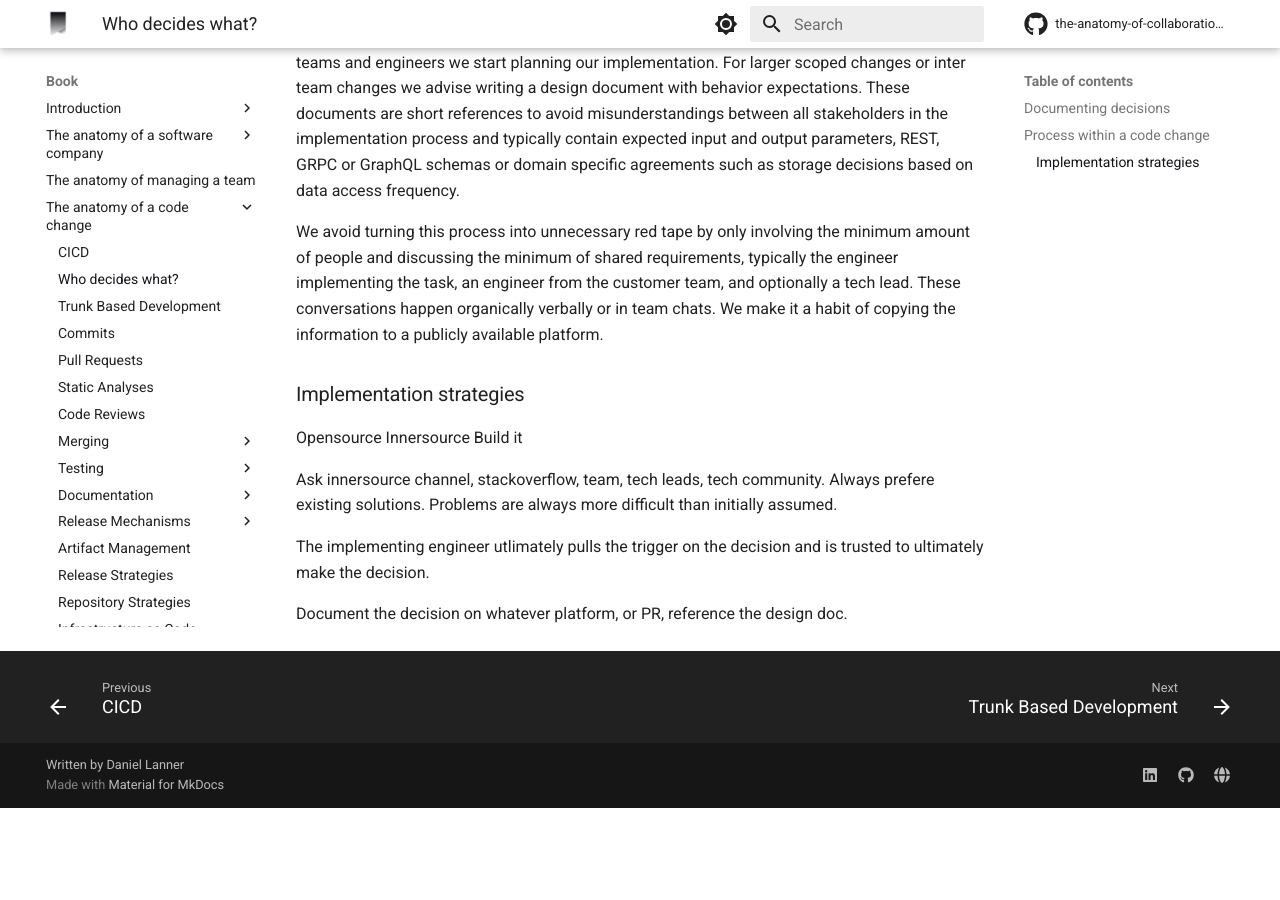
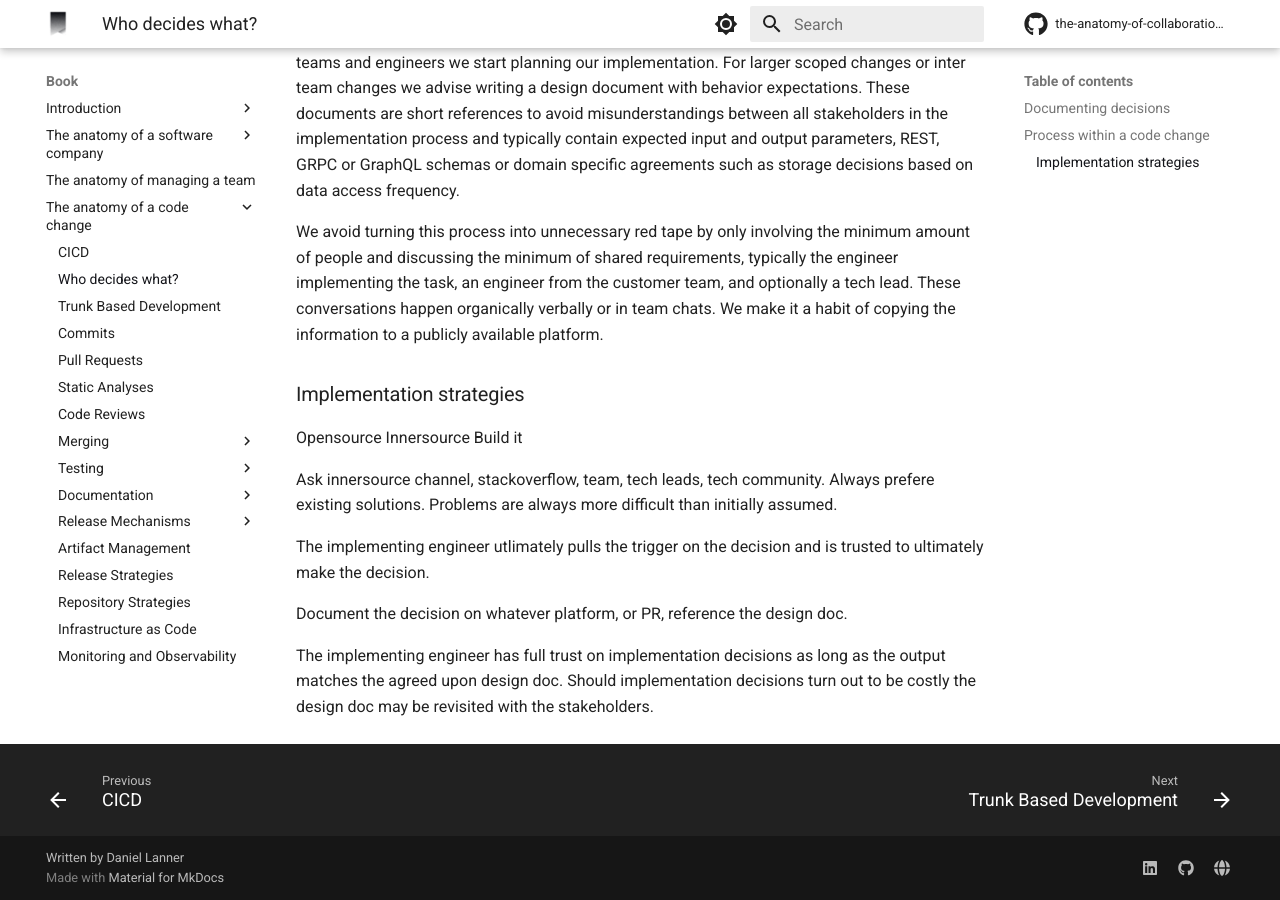
Before and after one commit to engineering-collaboration/book, an MkDocs documentation site: the page built from docs/book/anatomy-of-a-code-change/change-decision.md, in a window 1280 px wide and 900 px high, scrolled down 1044 px. Built offline with MkDocs 1.6.1 and Material for MkDocs 9.7.7, drawn with Linux system fonts in a browser that asks for light colours; comment, search, counter and statistics services are not loaded; before the commit the page ends 1852 px from its top, so only the background shows below that; part of the change alters nothing that is shown; some of the changed text lies outside the part shown.

Commit message:
Change title of decisions

```diff
--- a/docs/book/anatomy-of-a-code-change/change-decision.md
+++ b/docs/book/anatomy-of-a-code-change/change-decision.md
@@ -1,4 +1,4 @@
-# Feature decisions
+# Game plan
 
 ## Documenting decisions
 
@@ -52,3 +52,6 @@ Ask innersource channel, stackoverflow, team, tech leads, tech community. Always
 The implementing engineer utlimately pulls the trigger on the decision and is trusted to ultimately make the decision.
 
 Document the decision on whatever platform, or PR, reference the design doc.
+
+
+The implementing engineer has full trust on implementation decisions as long as the output matches the agreed upon design doc. Should implementation decisions turn out to be costly the design doc may be revisited with the stakeholders.
```
